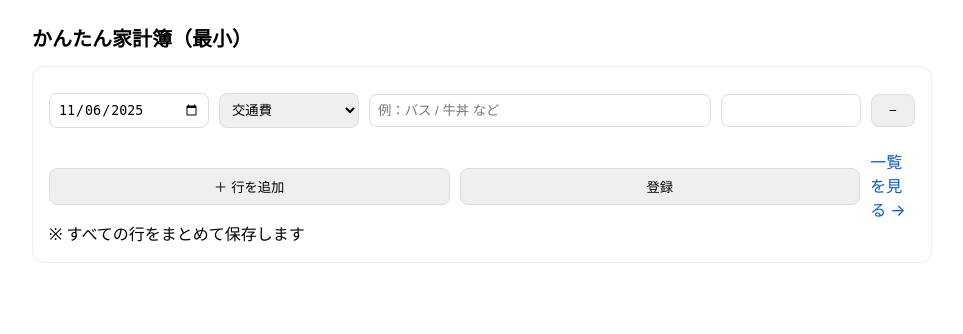
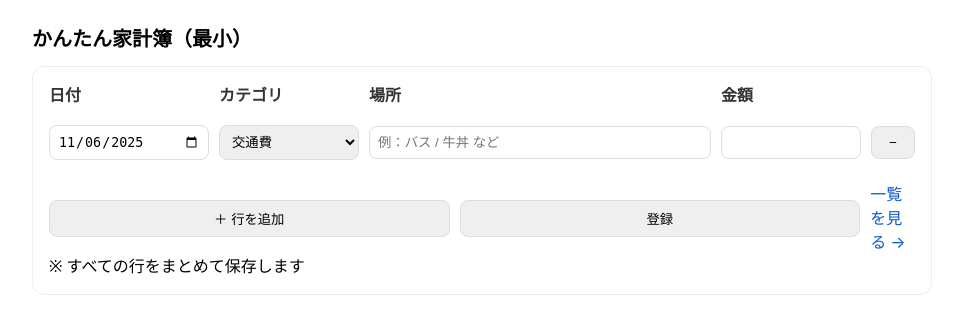
Before and after one commit to hedreec/htdocs, a PHP site: page /kakeibo/index.php in a window 1280 px wide. Shown: the top 334 px of the page, without its empty margins (158-1121 px from the left). Run offline with PHP 8.4, Linux system fonts and the light colour scheme.

```diff
--- a/kakeibo/index.php
+++ b/kakeibo/index.php
@@ -20,6 +20,9 @@ $ng = isset($_GET['ng']) ? $_GET['ng'] : '';
 
   <div class="card">
     <form method="post" action="save.php">
+      <div class="grid head">
+        <div>日付</div><div>カテゴリ</div><div>場所</div><div>金額</div><div></div>
+      </div>
       <div id="rows">
         <div class="grid row">
           <div><input type="date" name="event_date[]" required value="<?= h(date('Y-m-d')) ?>"></div>
```
